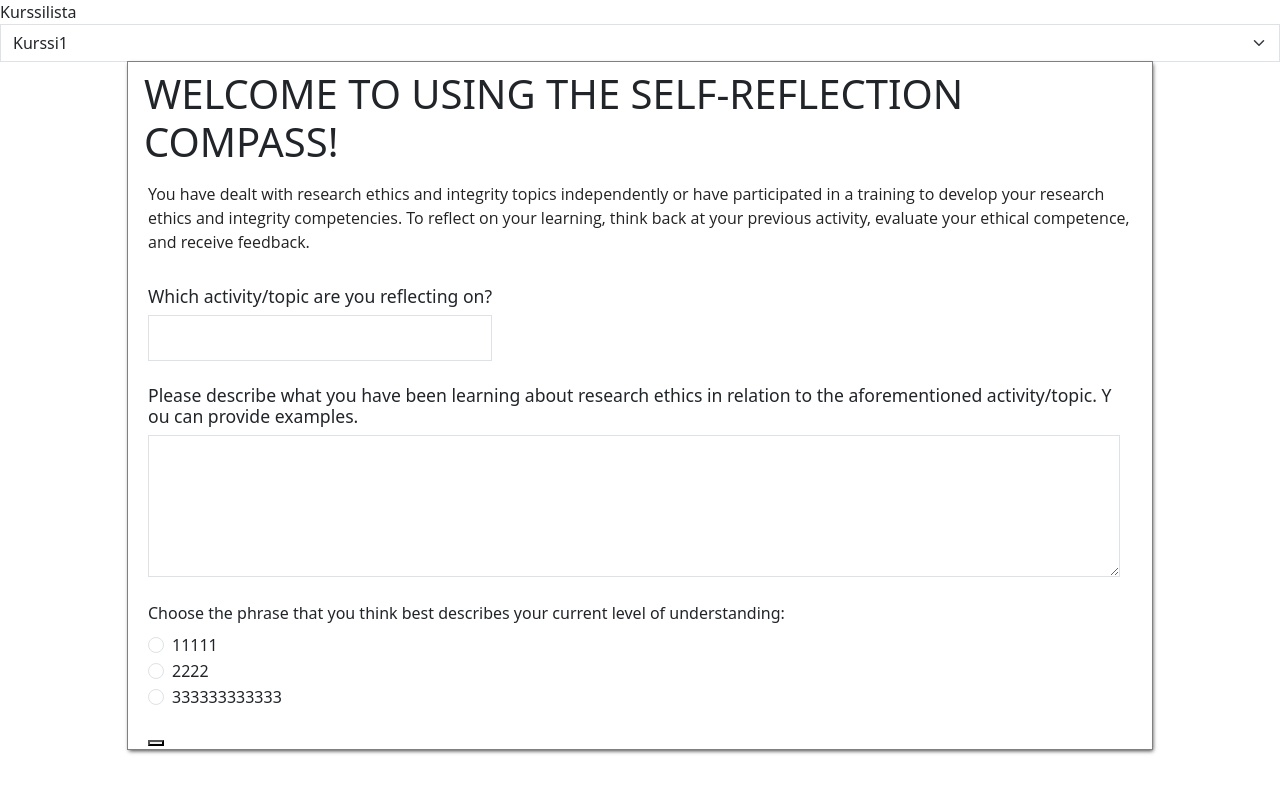
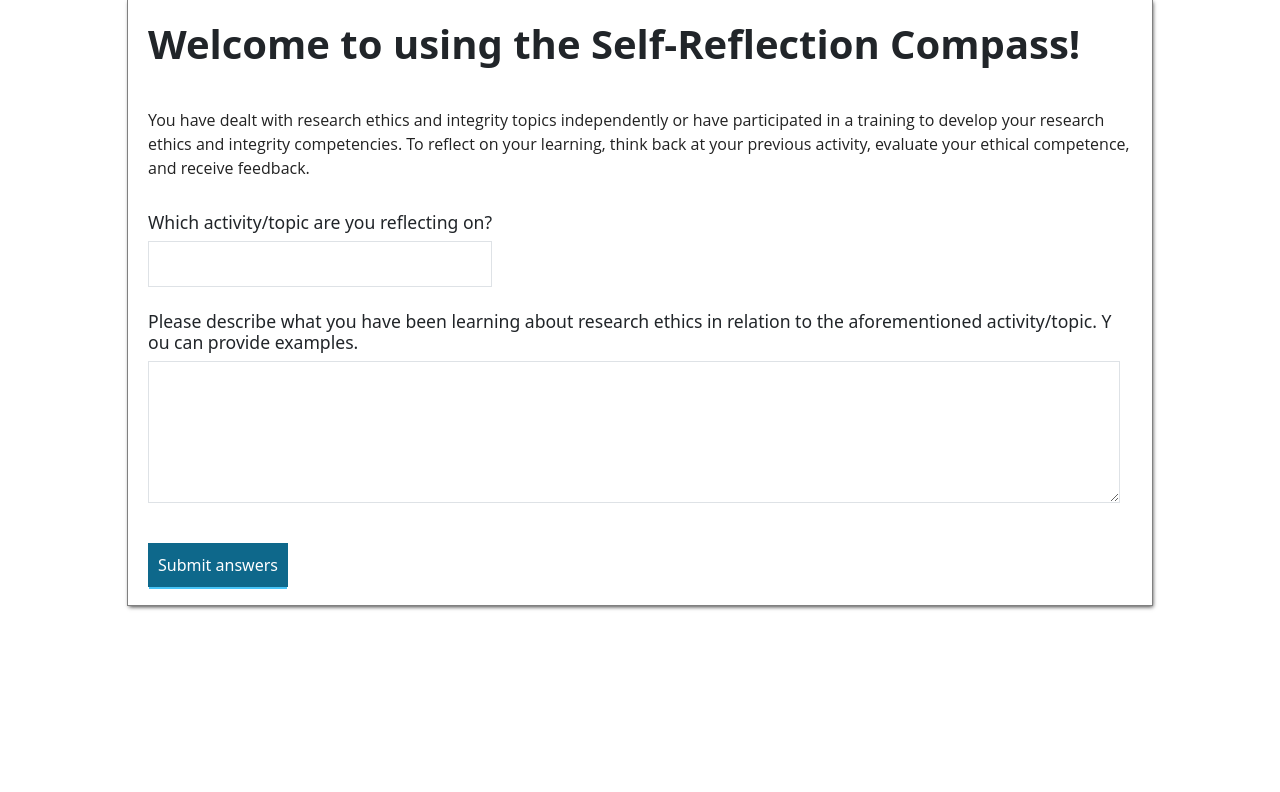
Before and after one commit to UniversityofHelsinki/compass-frontend, a React (Create React App) app: page / in a window 1280 px wide. Shown: the top 792 px of the page. Built offline with nearby package versions, Linux system fonts and the light colour scheme.

Commit message:
Answer form button, style tweaks

```diff
--- a/src/App.js
+++ b/src/App.js
@@ -12,7 +12,6 @@ const store = createStore(courseReducer, applyMiddleware(thunk));
 function App() {
   return (
         <Provider store={store}>
-            <CourseList />
             <AnswerForm />
         </Provider>
   );
--- a/src/components/utilities/HyButton.css
+++ b/src/components/utilities/HyButton.css
@@ -9,6 +9,73 @@
     --hy-button-x-padding: 8px;
     --hy-button-border: 2px;
     min-width: max-content;
+}
+
+.hy-button-mini {
+    --hy-button-y-padding: 2px;
+    --hy-button-x-padding: 4px;
+    --hy-button-border: 1px;
+}
+
+.hy-button:disabled {
+    cursor: not-allowed;
+}
+
+.hy-button-content {
+    background-color: var(--hy-button-background-color);
+    color: var(--hy-button-text-color);
+    border: var(--hy-button-border) solid var(--hy-button-border-color);
+    padding: var(--hy-button-y-padding) var(--hy-button-x-padding) var(--hy-button-y-padding) var(--hy-button-x-padding);
+    height: 100%;
+    display: flex;
+    flex-direction: row;
+    justify-content: space-around;
+    align-items: center;
+}
+
+.hy-button-icon {
+    min-width: 1em;
+    min-height: 1em;
+    color: var(--hy-button-text-color);
+    display: flex;
+}
+
+.hy-button-icon svg {
+    min-width: 1em;
+    min-height: 1em;
+}
+
+.hy-button-icon svg * {
+    fill: var(--hy-button-text-color);
+}
+
+.hy-button-icon-separator {
+    background-color: var(--hy-button-icon-separator-color);
+    width: 1px;
+    height: 1.2em;
+}
+
+.hy-button-mini .hy-button-icon-separator {
+    background-color: var(--hy-button-background-color);
+    margin-left: 1px;
+    margin-right: 1px;
+}
+
+.hy-button-bottom {
+    height: 2px;
+    margin-left: 1%;
+    width: 98%;
+    margin-right: 1%;
+    margin-top: 0px !important;
+    margin-bottom: 0px !important;
+    background-color: var(--hy-button-bottom-color);
+}
+
+.hy-button-mini .hy-button-bottom {
+    height: 1px;
+    margin-left: 2%;
+    width: 96%;
+    margin-right: 2%;
 }
 
 .hy-button-primary {
@@ -34,3 +101,42 @@
 .hy-button-primary:enabled:active {
     --hy-button-background-color: var(--huds-brand-main-dark);
 }
+
+.hy-button-secondary {
+    --hy-button-background-color: var(--huds-grayscale-white);
+    --hy-button-text-color: var(--huds-brand-main);
+    --hy-button-border-color: var(--huds-brand-main);
+    --hy-button-bottom-color: var(--huds-additional-skyblue);
+}
+
+.hy-button-secondary:hover {
+    --hy-button-text-color: var(--huds-brand-main-active);
+    --hy-button-border-color: var(--huds-brand-main-active);
+}
+
+.hy-button-secondary:disabled {
+    --hy-button-text-color: var(--huds-grayscale-medium-dark);
+    --hy-button-border-color: var(--huds-grayscale-medium-dark);
+    --hy-button-bottom-color: var(--huds-grayscale-medium-dark);
+}
+
+.hy-button-danger {
+    --hy-button-background-color: var(--huds-additional-red-dark);
+    --hy-button-text-color: var(--hy-white);
+    --hy-button-border-color: var(--huds-additional-red-dark);
+    --hy-button-bottom-color: var(--huds-additional-red-light);
+    --hy-button-icon-separator-color: var(--hy-white);
+}
+
+.hy-button-danger:disabled {
+    --hy-button-background-color: var(--huds-additional-red-light);
+    --hy-button-border-color: var(--huds-additional-red-light);
+    --hy-button-bottom-color: var(--huds-additional-red-dark);
+    --hy-button-background-color: #a3585f;
+    --hy-button-border-color: #a3585f;
+}
+
+.hy-button-danger:enabled:hover {
+    --hy-button-background-color: var(--huds-additional-red-dark-active);
+    --hy-button-border-color: var(--huds-additional-red-dark-active);
+}
--- a/src/components/utilities/HyButton.js
+++ b/src/components/utilities/HyButton.js
@@ -6,9 +6,14 @@ const HyButton = ({
                       children = [],
                       className,
                       variant,
+                      leftIcon,
+                      rightIcon,
+                      mini = false,
                       onClick,
                       ...rest
-}) => {
+                  }) => {
+
+    const miniClass = mini ? 'hy-button-mini' : '';
 
     const onButtonClick = (event) => {
         if (onClick) {
@@ -18,7 +23,20 @@ const HyButton = ({
     };
 
     return (
-        <button className={`hy-button-${variant} ${className}`} onClick={onButtonClick} { ...rest }>
+        <button className={`hy-button ${miniClass} hy-button-${variant} ${className}`} onClick={onButtonClick} { ...rest }>
+            <div className="hy-button-content">
+                {leftIcon && <div className="hy-button-icon">
+                    {leftIcon}
+                </div>}
+                {leftIcon && <div className="hy-button-icon-separator"></div>}
+                {children}
+                {rightIcon && <div className="hy-button-icon-separator"></div>}
+                {rightIcon && <div className="hy-button-icon">
+                    {rightIcon}
+                </div>}
+            </div>
+            <div className="hy-button-bottom">
+            </div>
         </button>
     );
 };
--- a/src/form/AnswerForm.css
+++ b/src/form/AnswerForm.css
@@ -10,9 +10,10 @@
     box-shadow: 1px 2px 4px var(--hy-dark-gray);
 }
 
-.answer-form-welcome-col {
-    text-transform: uppercase;
-    padding: 0.5em;
+.answer-form-welcome-col h1 {
+    padding: 0.5em 0 0.5em;
+    margin-block-end: 0.5em;
+    font-weight: 700;
 }
 
 .answer-form-description-col {
@@ -27,5 +28,6 @@
 }
 
 .answer-form-send-button {
-    width: 100%;
+    margin-bottom: 1em;
+    margin-top: 1em;
 }
--- a/src/form/AnswerForm.js
+++ b/src/form/AnswerForm.js
@@ -39,34 +39,12 @@ const AnswerForm = () => {
             </Row>
             <Row>
                 <Col>
-                    <Form>
-                        <Form.Label> Choose the phrase that you think best describes your current level of understanding:</Form.Label>
-                        {['radio'].map((type) => (
-                            <div key={type} className="mb-3">
-                                <Form.Check
-                                    type={type}
-                                    id="option-1"
-                                    label="11111"
-                                />
-                                <Form.Check
-                                    type={type}
-                                    id="option-2"
-                                    label="2222"
-                                />
-                                <Form.Check
-                                    type={type}
-                                    id="option-3"
-                                    label="333333333333"
-                                />
-                            </div>
-                        ))}
-                    </Form>
                 </Col>
             </Row>
             <Row>
                 <Col>
-                    <HyButton variant="primary" type="submit" className="answer-form-send-button">
-                        Send answers
+                    <HyButton variant="primary" type="submit" className="answer-form-send-button" >
+                        Submit answers
                     </HyButton>
                 </Col>
             </Row>
```
